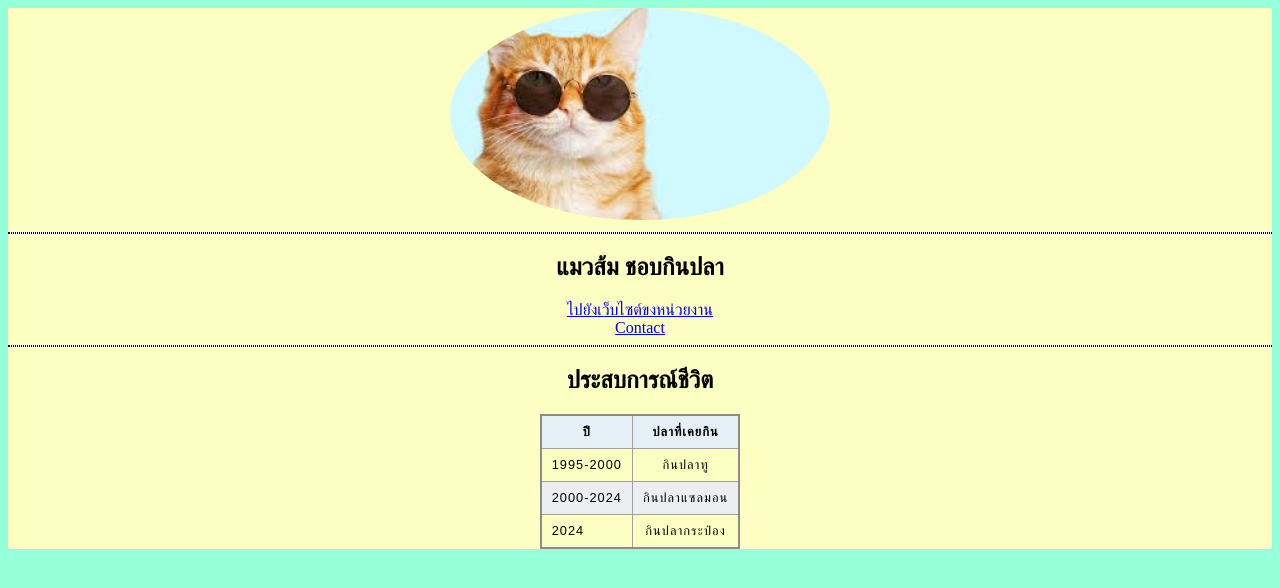
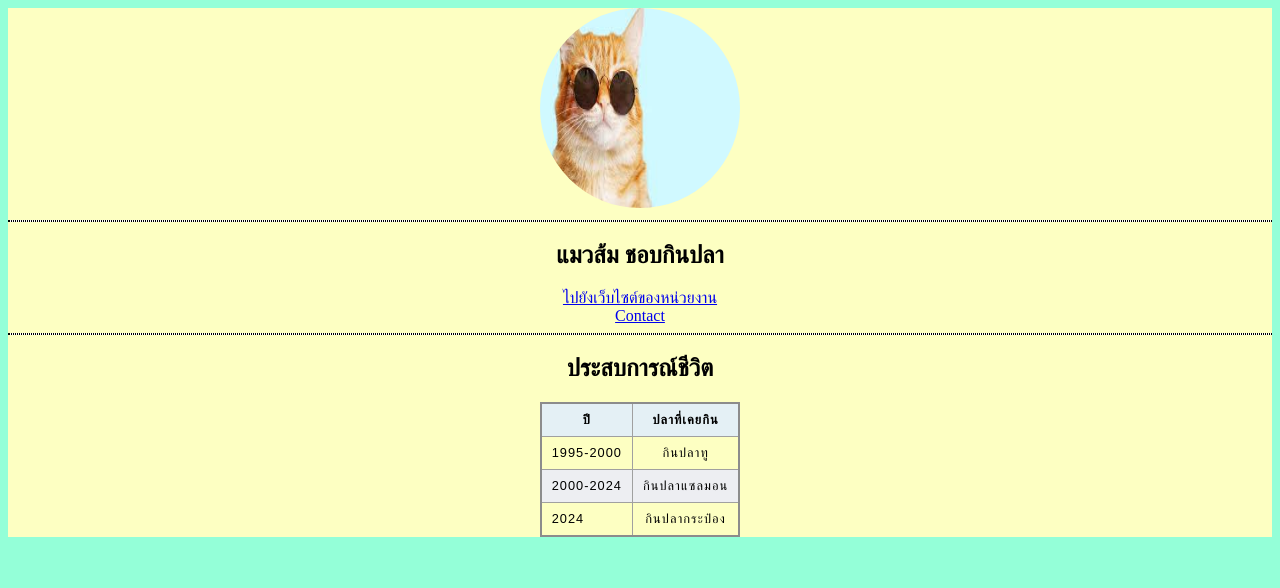
Before and after one commit to OnEGanGTeR/-, a plain HTML site: page index.html in a window 1280 px wide. Drawn offline with Linux system fonts and the light colour scheme.

Commit message:
ตกแต่งเพิ่มเติม
ให้รูกกลมมากขึ้น ข้อความอยู่ตรงกลาง

```diff
--- a/index.html
+++ b/index.html
@@ -20,7 +20,7 @@
     <img src="cat.jpg" width = 30% height=auto>
     <hr style="border-style: dotted solid; height: 5;">
     <h1>แมวส้ม ชอบกินปลา</h1>
-    <a href = "https://www.google.co.th/?hl=th"> ไปยังเว็บไซต์ขงหน่วยงาน </a>
+    <a href = "https://www.google.co.th/?hl=th"> ไปยังเว็บไซต์ของหน่วยงาน </a>
     <br>
     <a href = "C:\Users\udomsinvut\Desktop\FullstackDevelopment2024\HTML Personal site\Contact.html"> Contact</a>
 
--- a/styles.css
+++ b/styles.css
@@ -45,6 +45,10 @@ table {
 
 }
 .banner img {
-  border-radius: 100%
-
+  display: inline-block;
+    position: relative;
+    width: 200px;
+    height: 200px;
+    overflow: hidden;
+    border-radius: 50%;
 }
```
